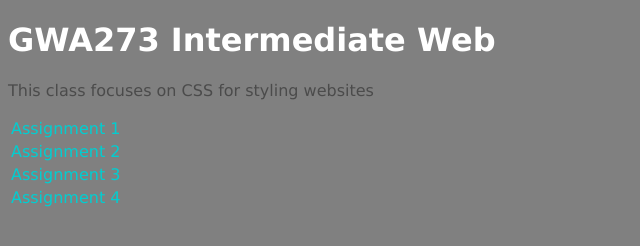
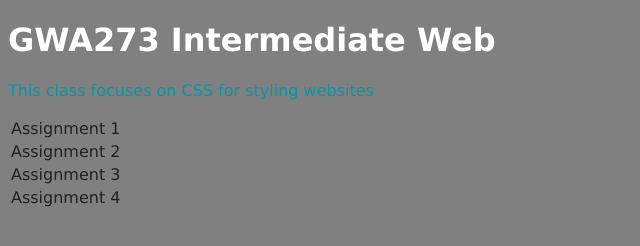
Before and after one commit to NoemelyA/GWDA273, a plain HTML site: page index.html in a window 1280 px wide. Shown: the whole page, without its empty margins (0-640 px from the left). Drawn offline with Linux system fonts and the light colour scheme.

Commit message:
Update style.css

```diff
--- a/style.css
+++ b/style.css
@@ -1,9 +1,9 @@
 body {
-	background-color:whiteSmoke;
+	background-color:#FFFFFF;
 	font-family: Verdana, Geneva, sans-serif;
-	color: #4b4b4b;
+	color: #0097A7;
 }
 a {
-	color: rgb(0,206,209);
+	color: #212121;
 	text-decoration: none;
 }
```
